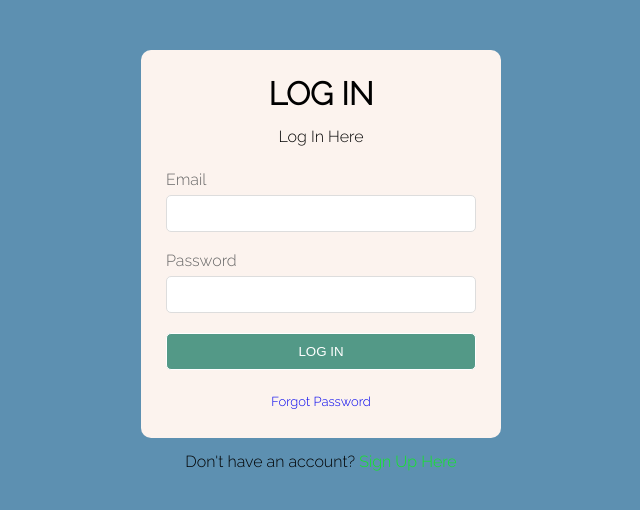
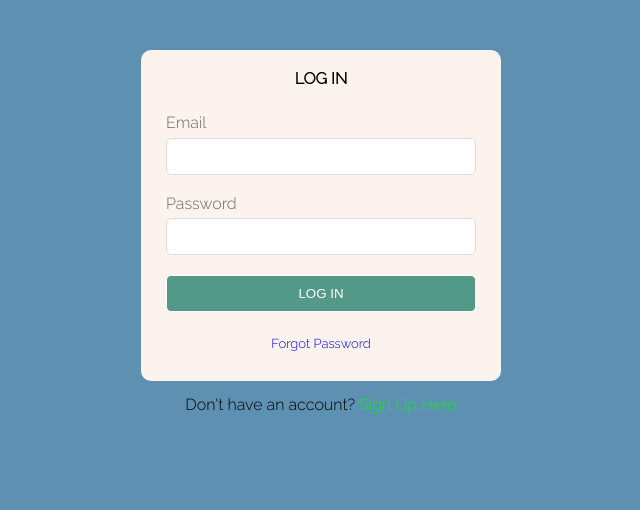
Before and after one commit to Olawaleolaiya/sign-upform, a plain HTML site: page login.html in a window 1280 px wide. Shown: the whole page, without its empty margins (319-959 px from the left). Drawn offline with Linux system fonts and the light colour scheme.

Commit message:
Adjusted the log in font size

```diff
--- a/css/login.css
+++ b/css/login.css
@@ -30,6 +30,10 @@ a{
 .form-wrap h1,
 .form-wrap p{
     text-align: center;
+}
+
+.form-wrap h1 {
+    font-size: medium;
 }
 
 .form-wrap .form-group{
--- a/login.html
+++ b/login.html
@@ -12,10 +12,7 @@
     <div id="container">
     <div class="form-wrap">
             <h1>LOG IN</h1>
-            <p>Log In Here</p>
             <form>
-
-
                 <div class="form-group">
                     <label for="email">Email</label>
                     <input type="text" name="email" id="email" required>
```
Lines whose indentation alone changed are shown as unchanged.
